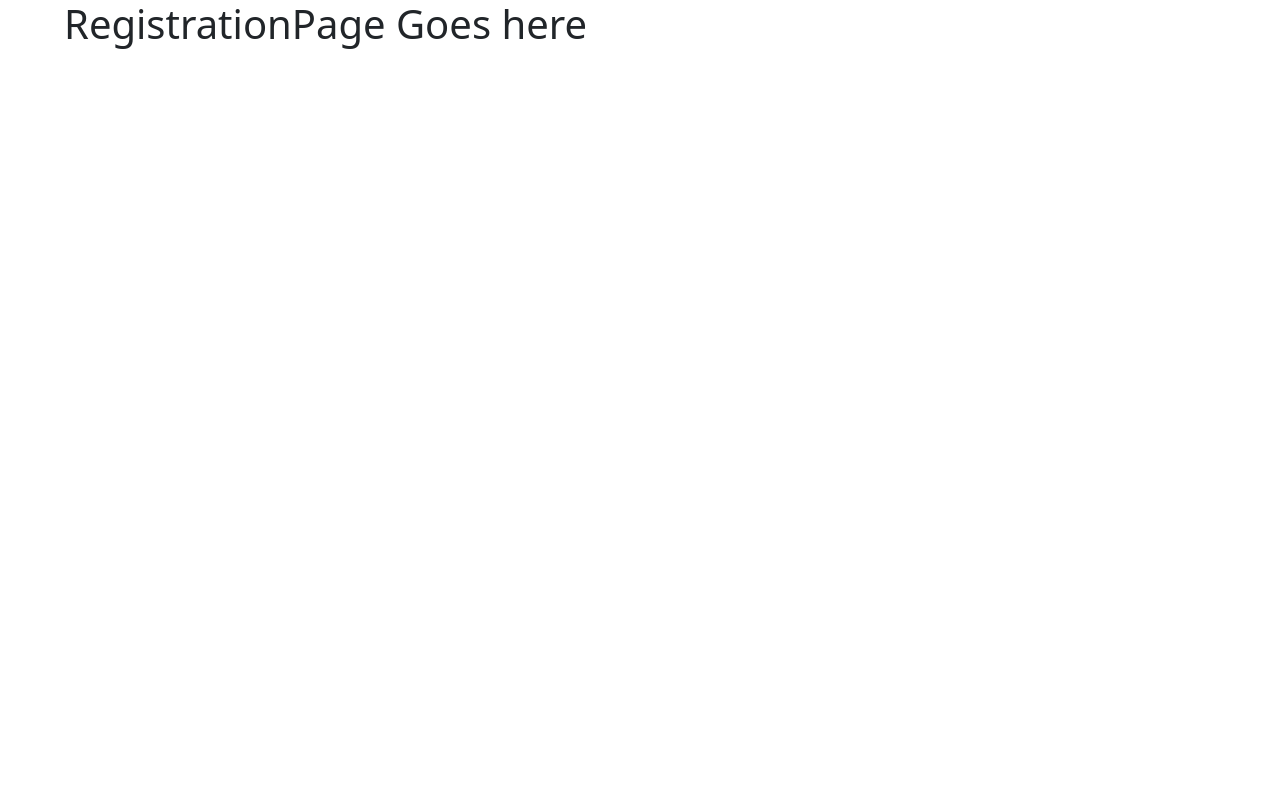
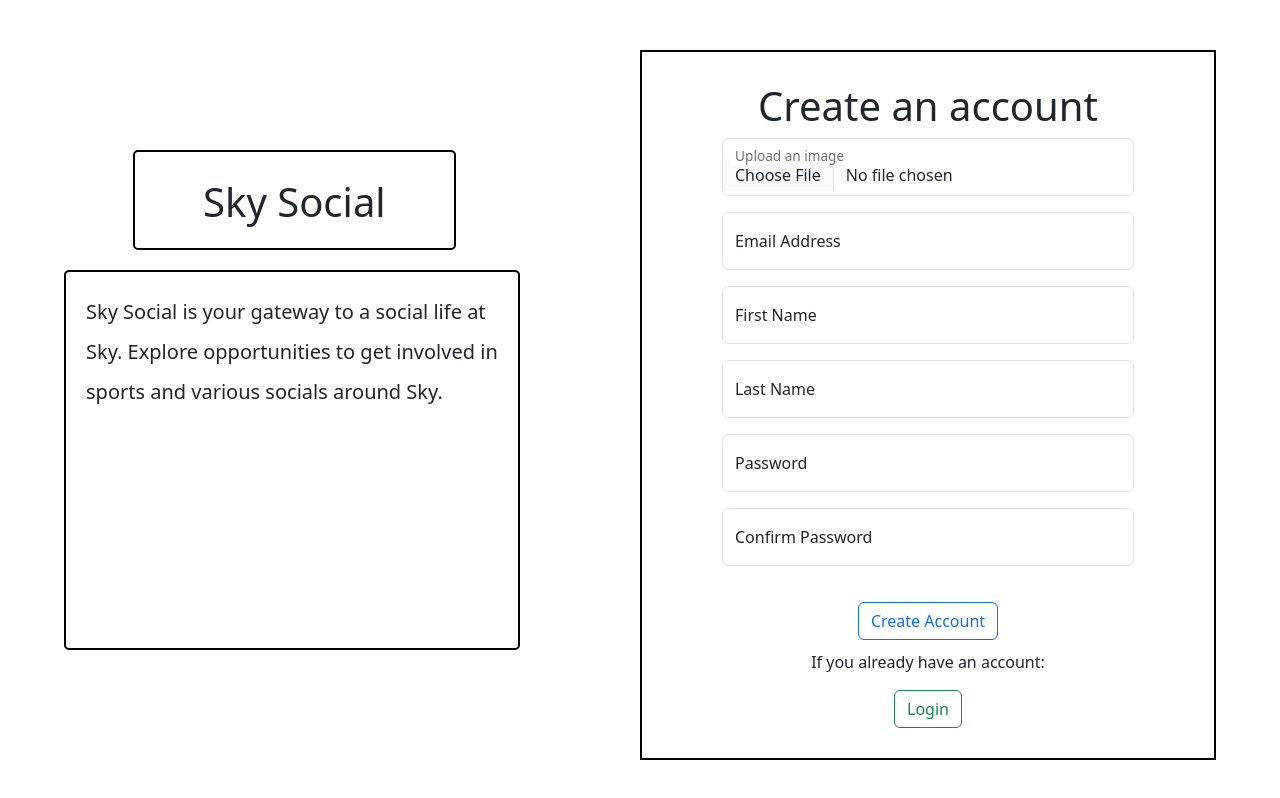
Before and after one commit to QA-Instructor/SkySocial, a React (Create React App) app in the folder frontend/: page /Registration in a window 1280 px wide. Built offline with nearby package versions, Linux system fonts and the light colour scheme.

Commit message:
EDIT: Renamed LoginPage to LoginRegPage so that it renders both LoginPage and Registration page depending on the prop displayLoginPage. Also changed some css so that registration page is consistent with login page

```diff
--- a/frontend/src/App.js
+++ b/frontend/src/App.js
@@ -3,7 +3,7 @@ import Header from './Components/Header'
 import EventsRail from './Components/EventsRail';
 import EventTile from './Components/EventTile'
 import {BrowserRouter, Routes,Route} from 'react-router-dom';
-import LoginPage from './Components/LoginPage';
+import LoginPage from './Components/LoginRegPage';
 import CreateEventForm from './Components/CreateEventForm';
 function App() {
   var isLogin = true;
@@ -27,8 +27,8 @@ function App() {
           <Route path="/Profile" element={<h1>Profile Page Goes here</h1>}/>
           <Route path="/Search" element={<h1>Search Bar Goes here</h1>}/>
         </Route>
-        <Route path="/Login" element={<LoginPage/>}/>
-        <Route path="/Registration" element={<h1>RegistrationPage Goes here</h1>}/>
+        <Route path="/Login" element={<LoginPage displayLoginRegPage={true}/>}/>
+        <Route path="/Registration" element={<LoginPage displayLoginRegPage= {false}/>}/>
       </Routes>
     </div>
     </BrowserRouter>
--- a/frontend/src/CSS/registrationForm.css
+++ b/frontend/src/CSS/registrationForm.css
@@ -1,20 +1,10 @@
 .registration-form-container {
-    display: flex;
-    flex-direction: column;
-    width: 60%;
-    align-items: center;
-    margin-left: 20%;
-}
-
-.registration-form-input-container {
-    width: 60%;
-
+    padding: 30px 80px;
+    text-align: center;
+    width: 100%;
+    border: black solid 2px;
 }
 
 p {
     margin-top: 10px;
 }
-
-.registration-form-button {
-    float: right;
-}
--- a/frontend/src/Components/LoginForm.jsx
+++ b/frontend/src/Components/LoginForm.jsx
@@ -18,7 +18,7 @@ const LoginForm = () => {
         <br />
         <div className='create-account-container'>
             <p>OR</p>
-            <button type="button" name='create-account' className='btn btn-outline-success'>Create an Account</button>
+            <button type="button" name='create-account' className='btn btn-outline-success' onClick={()=>navigate("/Registration")}>Create an Account</button>
         </div>
     </div>
   )
--- a/frontend/src/Components/LoginPage.jsx
+++ /dev/null
@@ -1,25 +0,0 @@
-import React from 'react'
-import LoginForm from "./LoginForm"
-import "../resources/loginPage.css"
-export const LoginPage = () => {
-  return (
-    <div className='loginPage'>
-        <div className='loginPage-logo-container'>
-            <div className='loginPage-logo'>
-                Sky Social
-            </div>
-            <div className='loginPage-info'>
-                Sky Social is your gateway to a social life at Sky.
-                Explore opportunities to get involved in sports and
-                various socials around Sky.
-            </div>
-        </div>
-        <div className='loginPage-form-container'>
-            <LoginForm/>
-        </div>
-
-    </div>
-  )
-}
-
-export default LoginPage
--- /dev/null
+++ b/frontend/src/Components/LoginRegPage.jsx
@@ -0,0 +1,30 @@
+import React from 'react'
+import LoginForm from "./LoginForm"
+import RegistrationForm from "./RegistrationForm"
+import "../resources/loginRegPage.css"
+
+export const LoginRegPage = (props) => {
+  return (
+    <div className='loginRegPage'>
+        <div className='loginRegPage-logo-container'>
+            <div className='loginRegPage-logo'>
+                Sky Social
+            </div>
+            <div className='loginRegPage-info'>
+                Sky Social is your gateway to a social life at Sky.
+                Explore opportunities to get involved in sports and
+                various socials around Sky.
+            </div>
+        </div>
+
+        <div className='loginRegPage-form-container'>
+        {props.displayLoginRegPage && <LoginForm/>}
+        {!props.displayLoginRegPage && <RegistrationForm/>}
+        </div>
+
+    </div>
+  )
+}
+
+
+export default LoginRegPage
--- a/frontend/src/Components/RegistrationForm.jsx
+++ b/frontend/src/Components/RegistrationForm.jsx
@@ -1,10 +1,11 @@
 import React from 'react'
 import FloatingLabel from 'react-bootstrap/FloatingLabel';
 import Form from 'react-bootstrap/Form';
-import Button from 'react-bootstrap/Button';
+import { useNavigate } from 'react-router-dom';
 import '../CSS/registrationForm.css';
 
 const RegistrationForm = () => {
+    const navigate = useNavigate();
   return (
     <div className='registration-form-container'>
         <h1 name='heading'>Create an account</h1>
@@ -45,9 +46,10 @@ const RegistrationForm = () => {
                   className="mb-3">
                   <Form.Control type="password" placeholder="Confirm Password" name='confirmPassword' required/>
               </FloatingLabel>
-              <Button type="submit" className='registration-form-button' name="create">Create Account</Button>
+              <button type="submit" className='btn btn-outline-primary form-submit-button' name="create" onClick={()=>navigate("/")}>Create Account</button>
         </form>
-        <p>If you already have an account go to Log in page</p>
+        <p>If you already have an account:</p>
+        <button type="submit" className='btn btn-outline-success' name="login" onClick={()=>navigate("/Login")}>Login</button>
     </div>
   )
 }
--- a/frontend/src/resources/LoginForm.css
+++ b/frontend/src/resources/LoginForm.css
@@ -1,5 +1,5 @@
 .login-form-input-field {
-    margin-bottom: 2%;
+    margin-bottom: 10px;
 }
 
 .login-form-input-container {
@@ -8,13 +8,12 @@
 }
 
 .login-form-container {
-    padding-top: 30px;
+    margin-top: 100px;
+    padding: 75px 0;
     text-align: center;
+    border: black solid 2px
 }
 
-.create-account-container {
-    margin: 30px;
-}
 
 .form-submit-button {
     margin-top: 20px;
--- a/frontend/src/resources/loginPage.css
+++ b/frontend/src/resources/loginRegPage.css
@@ -1,18 +1,18 @@
-.loginPage{
+.loginRegPage{
     display: inline-flex;
-    margin-top: 150px;
-    height: 450px;
+    margin-top: 50px;
     overflow: hidden;
 }
-.loginPage-form-container{
+.loginRegPage-form-container{
     width: 60%;
 }
-.loginPage-logo-container{
+.loginRegPage-logo-container{
     width: 40%;
     height:200px;
     top:0;
 }
-.loginPage-logo{
+.loginRegPage-logo{
+    margin-top: 100px;
     font-size: 40px;
     border: solid black 2px;
     border-radius: 5px;
@@ -22,18 +22,17 @@
     line-height: 100px;
     text-align: center;
 }
-.loginPage-info{
+.loginRegPage-info{
     font-size: 20px;
     border: solid black 2px;
     border-radius: 5px;
     width: 99%;
     margin-top: 20px;
-    height: 330px;
+    height: 380px;
     line-height: 40px;
     padding:20px;
 }
-.loginPage-form-container{
-    border: solid black 2px;
+.loginRegPage-form-container{
     width: 50%;
     margin-left: 10%;
 }
```
Also changed, not shown: 1 other file (tests, documents, lock files or other folders).
